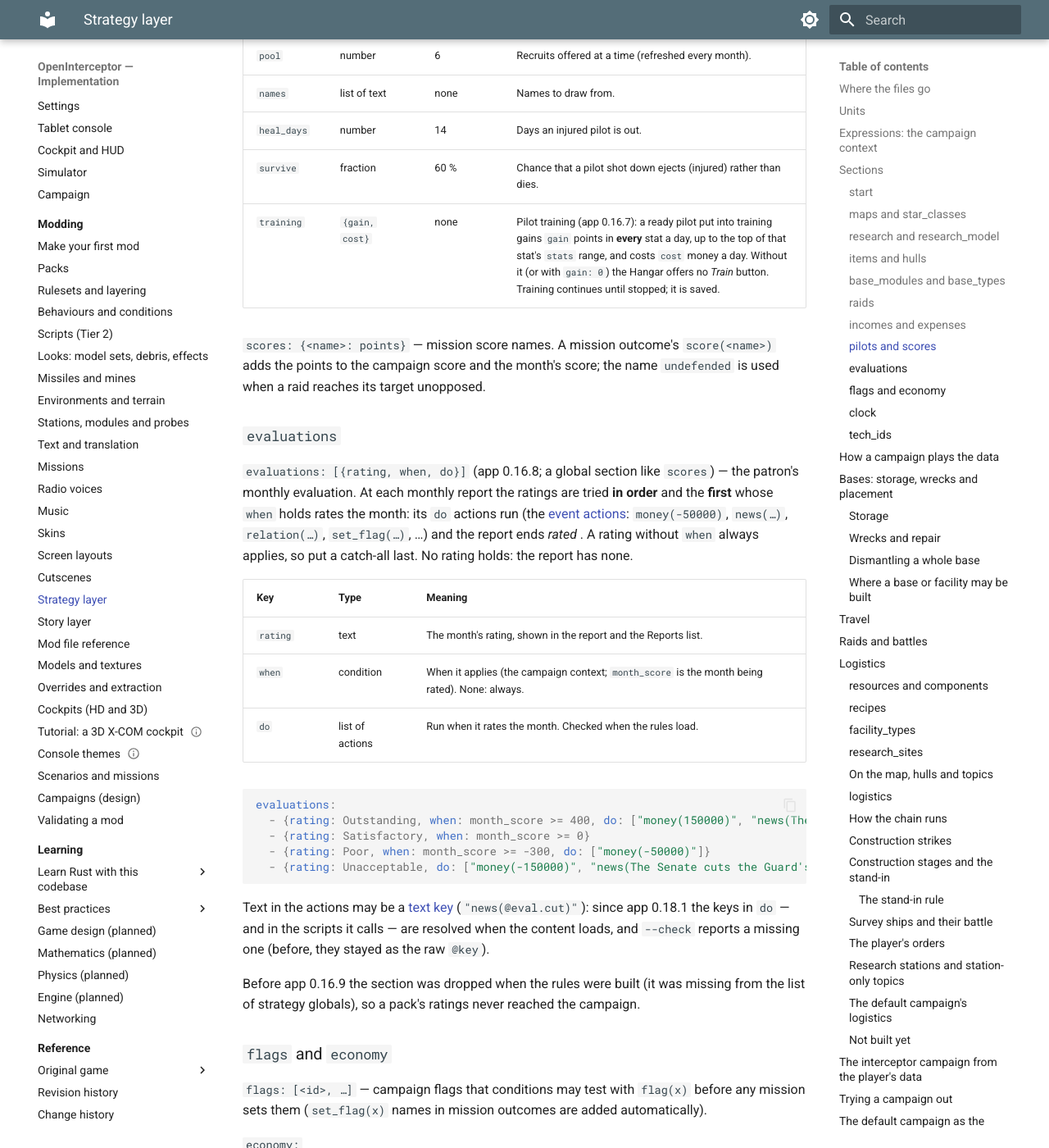
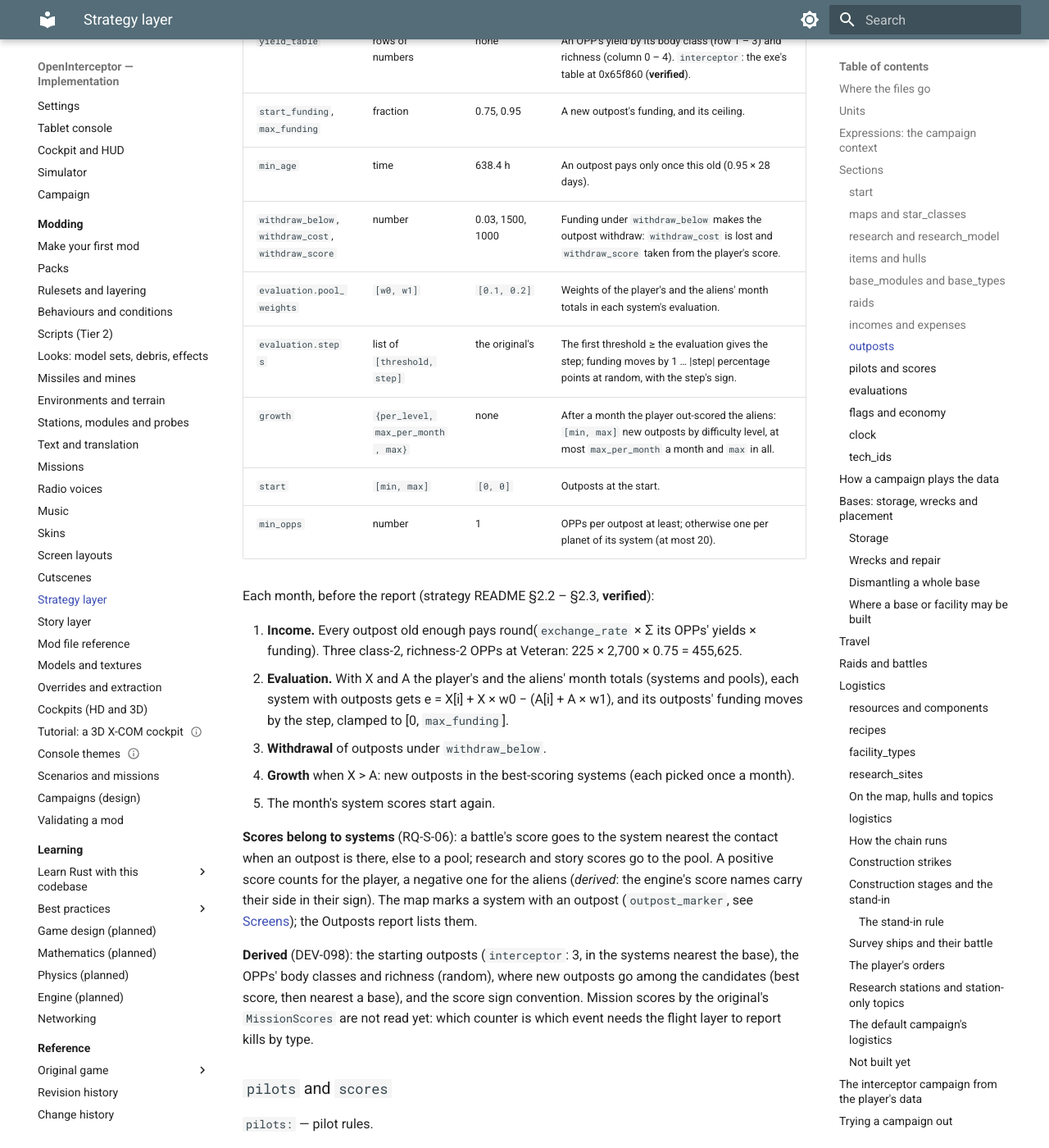
Before and after one commit to bbogovich/OpenInterceptor, an MkDocs documentation site: the page built from docs/modding/strategy.md, in a window 1280 px wide and 1400 px high, scrolled down 15277 px. Shown: the whole window at 82% size. Built offline with MkDocs 1.6.1 and Material for MkDocs 9.7.7, drawn with Linux system fonts in a browser that asks for light colours; some of the changed text lies outside the part shown.

Commit message:
Outposts as objects (app NEXT, #131)
Strategy: outposts section, scores by system; screens: outpost_marker; DEV-098; status.

Issue: #131
Co-Authored-By: Claude Opus 5.5 <noreply@anthropic.com>

```diff
--- a/docs/modding/strategy.md
+++ b/docs/modding/strategy.md
@@ -362,6 +362,49 @@ flies straight for its target; on a lane map it enters at a system and follows t
 amount (an expression) added or taken every period (`every`, default 30 days). Each payment is a line in the message log.
 Module `maintenance`, hull `upkeep` and pilot `salary` are charged monthly on their own; use
 `expenses` for anything else.
+
+### `outposts`
+
+`outposts:` (app NEXT, RQ-S-04/05) — corporate outposts as campaign objects: they pay the
+player, and how well funded they are follows how the player does against the aliens where they
+are. Without the section there are none, and `incomes` pay as written. `interceptor` has them in
+place of its old flat corporate income; `default` has a small set beside the Senate's stipend.
+
+| Key | Type | Default | Meaning |
+|---|---|---|---|
+| `exchange_rate` | number | 250 | Money per yield point. `exchange_rate_from: original:<file>/<key>` reads it from the difficulty level's section, as `start.money_from` does (`interceptor`: `GameSettings.ini/ExchangeRate`, 250 / 250 / 225 / 225 / 200). |
+| `yield_table` | rows of numbers | none | An OPP's yield by its body class (row 1 – 3) and richness (column 0 – 4). `interceptor`: the exe's table at 0x65f860 (**verified**). |
+| `start_funding`, `max_funding` | fraction | 0.75, 0.95 | A new outpost's funding, and its ceiling. |
+| `min_age` | time | 638.4 h | An outpost pays only once this old (0.95 × 28 days). |
+| `withdraw_below`, `withdraw_cost`, `withdraw_score` | number | 0.03, 1500, 1000 | Funding under `withdraw_below` makes the outpost withdraw: `withdraw_cost` is lost and `withdraw_score` taken from the player's score. |
+| `evaluation.pool_weights` | `[w0, w1]` | `[0.1, 0.2]` | Weights of the player's and the aliens' month totals in each system's evaluation. |
+| `evaluation.steps` | list of `[threshold, step]` | the original's | The first threshold ≥ the evaluation gives the step; funding moves by 1 … \|step\| percentage points at random, with the step's sign. |
+| `growth` | `{per_level, max_per_month, max}` | none | After a month the player out-scored the aliens: `[min, max]` new outposts by difficulty level, at most `max_per_month` a month and `max` in all. |
+| `start` | `[min, max]` | `[0, 0]` | Outposts at the start. |
+| `min_opps` | number | 1 | OPPs per outpost at least; otherwise one per planet of its system (at most 20). |
+
+Each month, before the report (strategy README §2.2 – §2.3, **verified**):
+
+1. **Income.** Every outpost old enough pays round(`exchange_rate` × Σ its OPPs' yields ×
+   funding). Three class-2, richness-2 OPPs at Veteran: 225 × 2,700 × 0.75 = 455,625.
+2. **Evaluation.** With X and A the player's and the aliens' month totals (systems and pools), each
+   system with outposts gets e = X[i] + X × w0 − (A[i] + A × w1), and its outposts' funding moves
+   by the step, clamped to [0, `max_funding`].
+3. **Withdrawal** of outposts under `withdraw_below`.
+4. **Growth** when X > A: new outposts in the best-scoring systems (each picked once a month).
+5. The month's system scores start again.
+
+**Scores belong to systems** (RQ-S-06): a battle's score goes to the system nearest the contact
+when an outpost is there, else to a pool; research and story scores go to the pool. A positive
+score counts for the player, a negative one for the aliens (*derived*: the engine's score names
+carry their side in their sign). The map marks a system with an outpost (`outpost_marker`, see
+[Screens](screens.md#widget-keys)); the Outposts report lists them.
+
+**Derived** (DEV-098): the starting outposts (`interceptor`: 3, in the systems nearest the base),
+the OPPs' body classes and richness (random), where new outposts go among the candidates (best
+score, then nearest a base), and the score sign convention. Mission scores by the original's
+`MissionScores` are not read yet: which counter is which event needs the flight layer to report
+kills by type.
 
 ### `pilots` and `scores`
 
```
Also changed, not shown: docs/implementation/deviations/index.md (+1 -0 lines), docs/implementation/status.md (+7 -0 lines), docs/modding/screens.md (+1 -0 lines).
